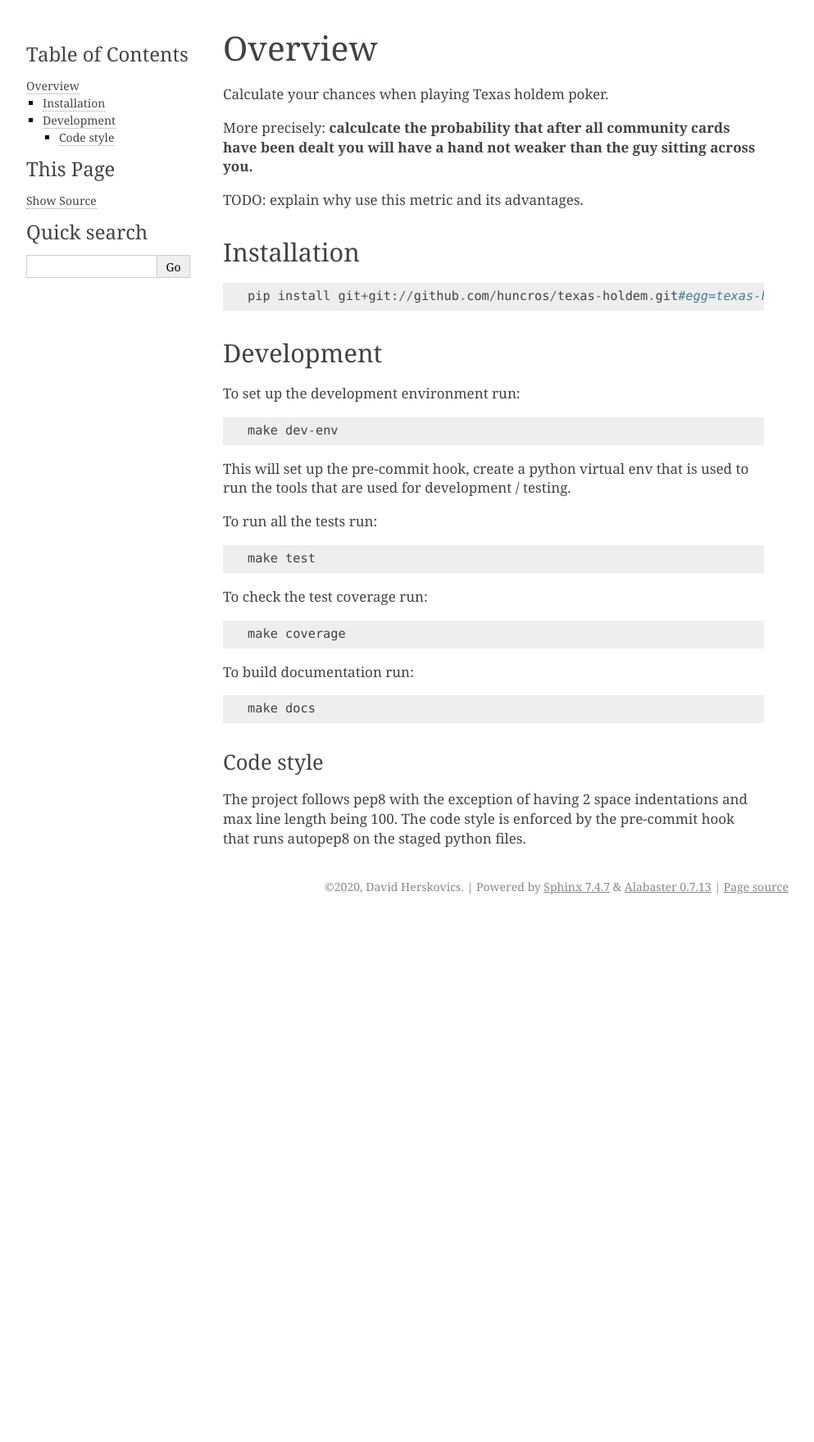
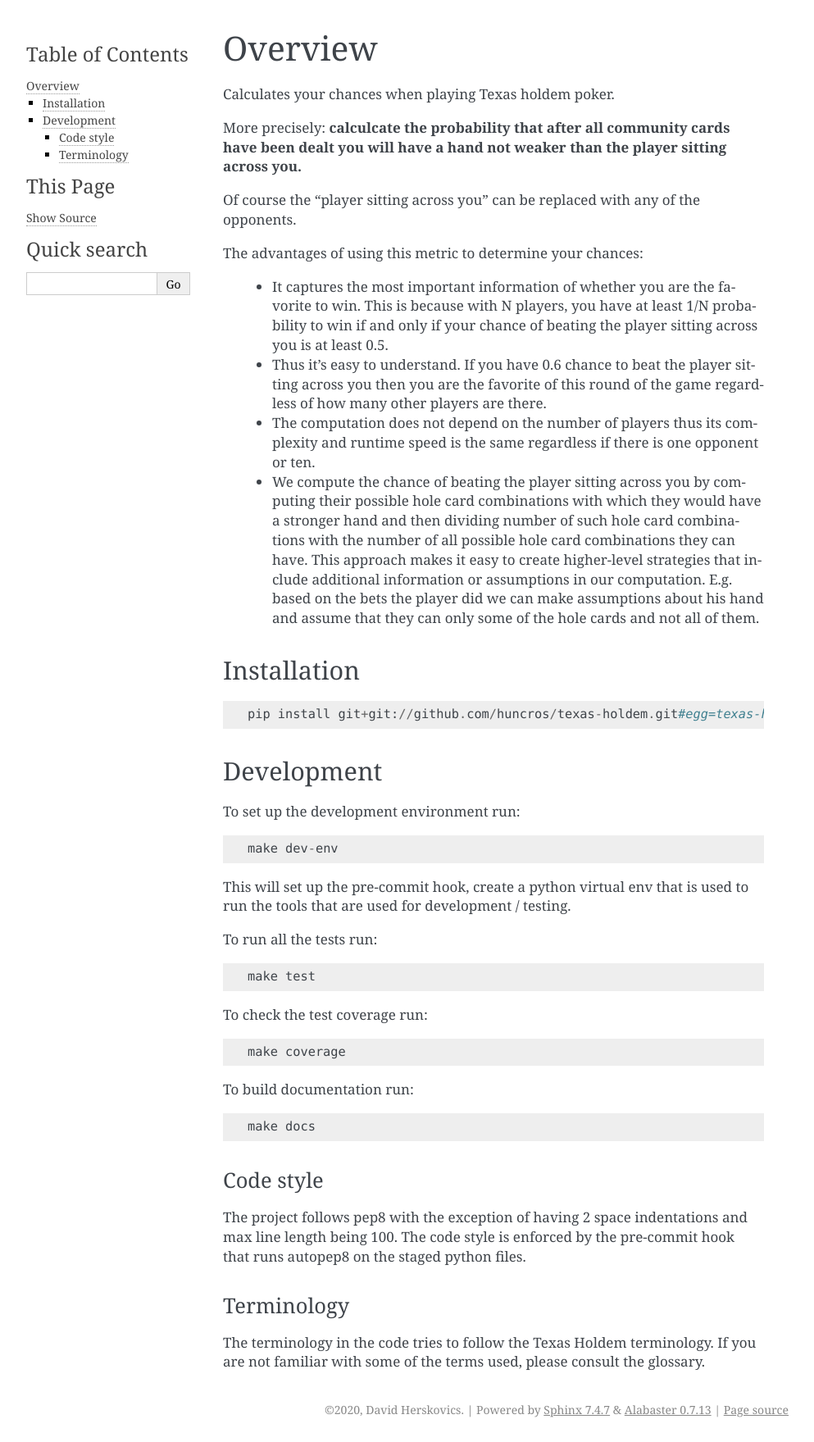
Before and after one commit to huncros/texas_holdem, a Sphinx documentation site: the page built from docs/readme.rst, in a window 1280 px wide. Shown: the whole page at 82% size, without its empty margins (148-1141 px from the left). Built offline with Sphinx 7.4.7, drawn with Linux system fonts in a browser that asks for light colours; before the commit the page ends 1121 px from its top, so only the background shows below that.

Commit message:
update README + add glossary

```diff
--- a/README.rst
+++ b/README.rst
@@ -2,12 +2,31 @@
 Overview
 ========
 
-Calculate your chances when playing Texas holdem poker.
+Calculates your chances when playing Texas holdem poker.
 
 More precisely: **calculcate the probability that after all community cards have been dealt you will
-have a hand not weaker than the guy sitting across you.**
+have a hand not weaker than the player sitting across you.**
 
-TODO: explain why use this metric and its advantages.
+Of course the "player sitting across you" can be replaced with any of the opponents.
+
+The advantages of using this metric to determine your chances:
+
+  - It captures the most important information of whether you are the favorite to win.
+    This is because with N players, you have at least 1/N probability to win if and only if your
+    chance of beating the player sitting across you is at least 0.5.
+  - Thus it's easy to understand. If you have 0.6 chance to beat the player sitting across you
+    then you are the favorite of this round of the game regardless of how many other players are
+    there.
+  - The computation does not depend on the number of players thus its complexity and runtime
+    speed is the same regardless if there is one opponent or ten.
+  - We compute the chance of beating the player sitting across you by computing their possible
+    hole card combinations with which they would have a stronger hand and then dividing number of
+    such hole card combinations with the number of all possible hole card combinations they can
+    have.
+    This approach makes it easy to create higher-level strategies that include additional
+    information or assumptions in our computation.
+    E.g. based on the bets the player did we can make assumptions about his hand and
+    assume that they can only some of the hole cards and not all of them.
 
 
 Installation
@@ -47,3 +66,10 @@ Code style
 The project follows pep8 with the exception of having 2 space indentations and max line length
 being 100.
 The code style is enforced by the pre-commit hook that runs autopep8 on the staged python files.
+
+
+Terminology
+-----------
+
+The terminology in the code tries to follow the Texas Holdem terminology. If you are not familiar
+with some of the terms used, please consult the glossary.
--- /dev/null
+++ b/docs/glossary.rst
@@ -0,0 +1 @@
+.. include:: ../GLOSSARY.rst
--- a/docs/index.rst
+++ b/docs/index.rst
@@ -8,6 +8,7 @@ Welcome to Texas holdem's documentation!
    readme
    installation
    usage
+   glossary
    references/index
    authors
    changelog
```
Also changed, not shown: GLOSSARY.rst (added, +27 -0 lines), 1 other file.
